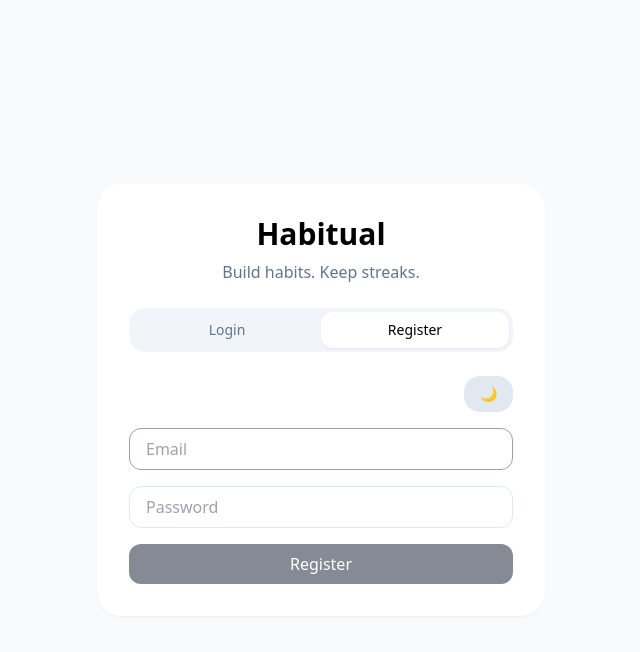
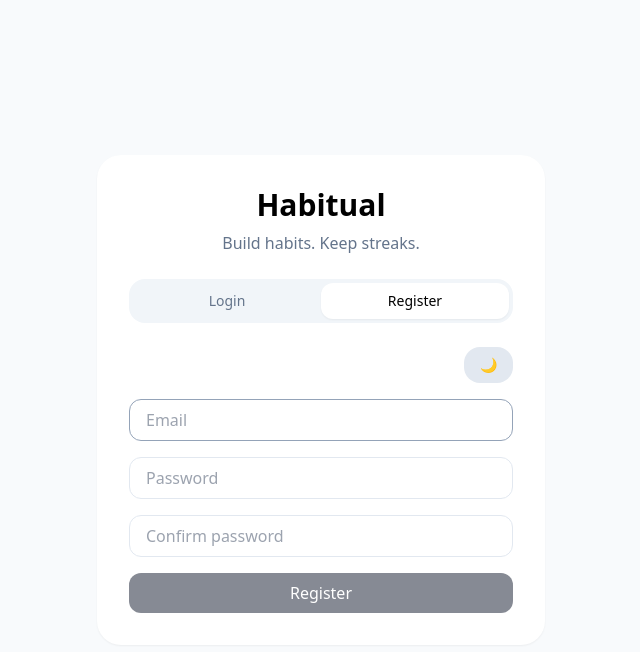
Before and after one commit to Zhelero/habitual_ui, a React (Vite) app: page / in a window 1280 px wide. Both pictures are taken after a click on the button "Register". Shown: the top 652 px of the page, without its empty margins (319-959 px from the left). Built offline with nearby package versions, Linux system fonts and the light colour scheme.

Commit message:
add password confirmation field to registration form

```diff
--- a/src/components/RegisterForm.jsx
+++ b/src/components/RegisterForm.jsx
@@ -5,6 +5,7 @@ import ThemeToggle from "./ThemeToggle.jsx";
 export default function RegisterForm() {
     const [email, setEmail] = useState("");
     const [password, setPassword] = useState("");
+    const [confirmPassword, setConfirmPassword] = useState("");
 
     const [loading, setLoading] = useState(false);
     const [errors, setErrors] = useState([]);
@@ -33,6 +34,12 @@ export default function RegisterForm() {
         setErrors([]);
         setSuccess("");
 
+        if (password !== confirmPassword) {
+            setErrors(["Passwords do not match"]);
+            setLoading(false);
+            return;
+        }
+
         try {
             const response = await fetch(`${API_BASE}/auth/register/`, {
                 method: "POST",
@@ -56,6 +63,7 @@ export default function RegisterForm() {
                     setErrors([data.detail || "Registration failed"]);
                 }
                 setPassword("");
+                setConfirmPassword("");
                 return;
             }
 
@@ -66,8 +74,10 @@ export default function RegisterForm() {
 
             setEmail("");
             setPassword("");
+            setConfirmPassword("");
         } catch (err) {
             setPassword("");
+            setConfirmPassword("");
             setErrors([err.message]);
         } finally {
             setLoading(false);
@@ -124,6 +134,27 @@ export default function RegisterForm() {
                 }`}
             />
 
+            <input
+                type="password"
+                placeholder="Confirm password"
+                data-testid="auth-register-confirm-password"
+                value={confirmPassword}
+                onChange={(e) => {
+                    setConfirmPassword(e.target.value);
+                    setErrors([]);
+                    setSuccess("");
+                }}
+                className={`w-full rounded-xl border px-4 py-2 outline-none
+                    dark:bg-slate-800
+                    dark:text-slate-100
+                    dark:border-slate-700
+                    ${
+                    errors.length > 0
+                        ? "border-red-300"
+                        : "border-slate-200 focus:border-slate-400"
+                }`}
+            />
+
             {errors.length > 0 && (
                 <div className="rounded-xl border border-red-300 bg-red-50 px-4 py-3
                     dark:bg-red-950
@@ -149,7 +180,9 @@ export default function RegisterForm() {
                 disabled={
                     loading ||
                     !email.trim() ||
-                    !password.trim()
+                    !password.trim() ||
+                    !confirmPassword.trim() ||
+                    password !== confirmPassword
                 }
                 className="
                     w-full rounded-xl
```
